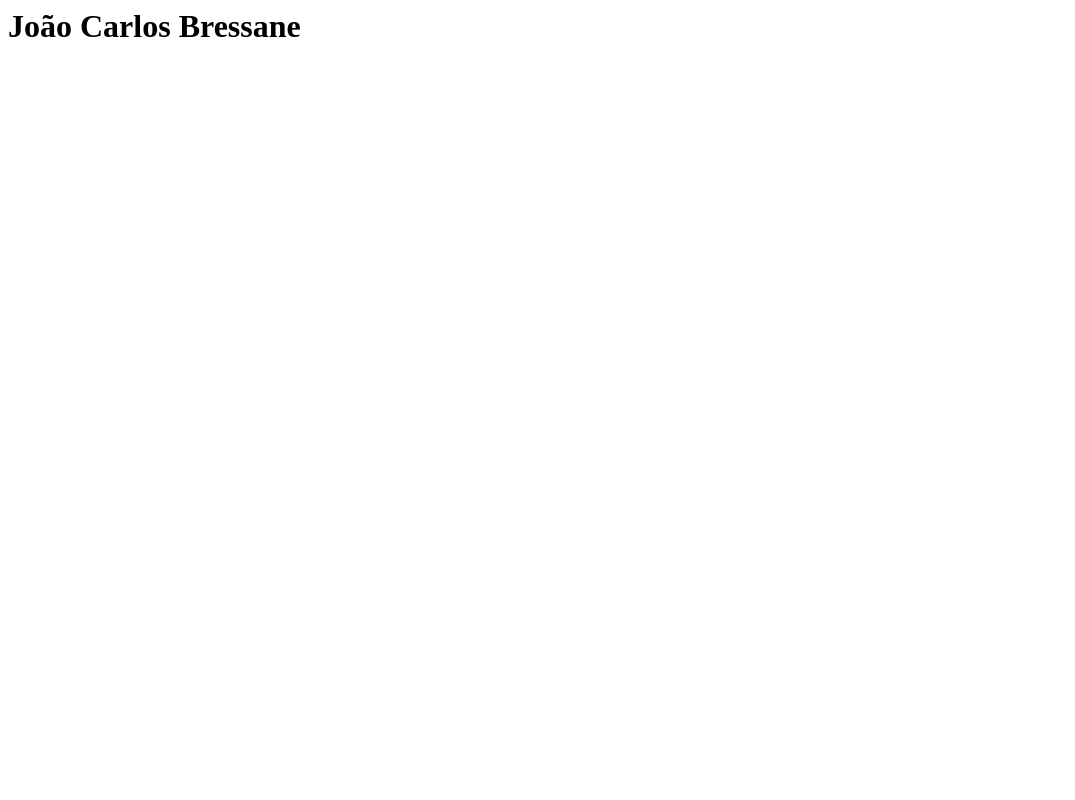
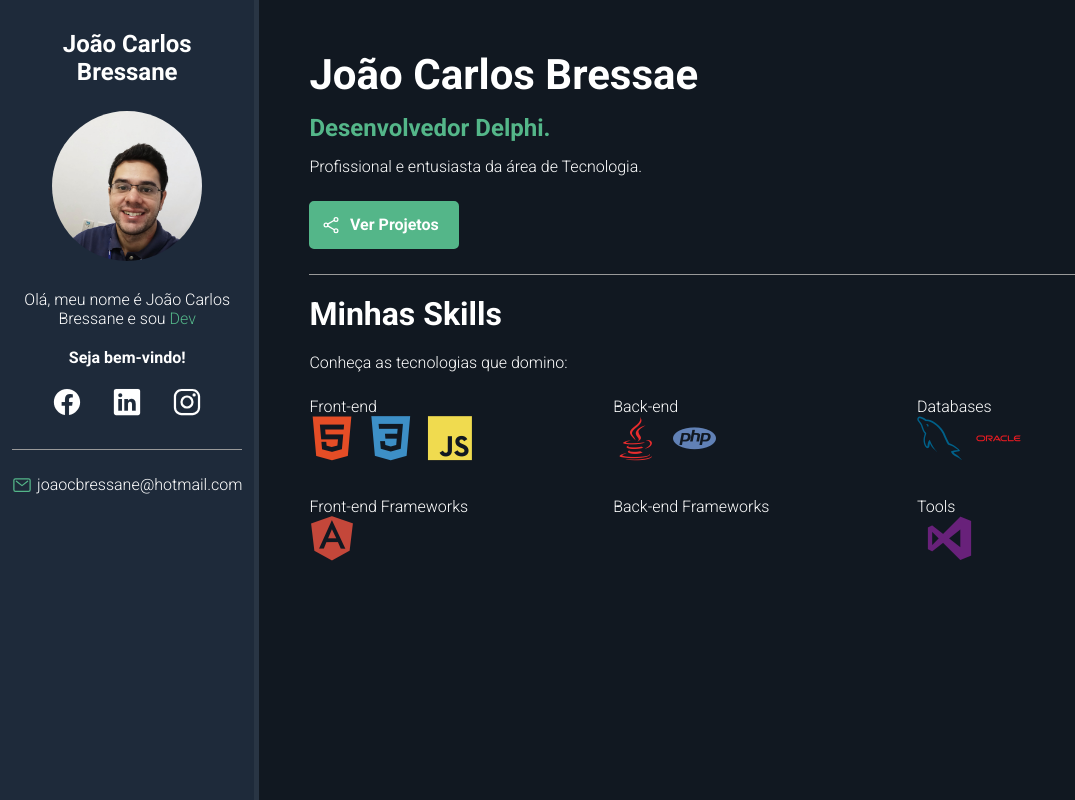
Before and after one commit to joaocbressane/joaocbressane.github.io, a plain HTML site: page index.html in a window 1280 px wide. Shown: the whole page, without its empty margins (0-1075 px from the left). Drawn offline with nearby package versions, Linux system fonts and the light colour scheme.

Commit message:
atualização

```diff
--- /dev/null
+++ b/css/styles.css
@@ -0,0 +1,246 @@
+/* Reset */
+*{
+    padding: 0;
+    margin: 0;
+    font-family: 'Roboto', sans-serif;
+    box-sizing: border-box;
+}
+
+/* Variables */
+:root{
+    --main-color: #54B689;
+    --main-text-color: #fff;
+    --border-color: #999;
+    --bio-bg-color: #1E2A3A;
+    --bio-border-color: #293544;
+    --about-bg-color: #111821;
+}
+
+/* General */
+.highlight{
+    color: var(--main-color) ;
+}
+
+/* Containers */
+#container{
+    display: flex;
+    flex-direction: row;
+    color: var(--main-text-color);
+}
+
+#bio-container {
+    flex: 1 1 20%;
+    min-height: 100vh;
+    background-color: var(--bio-bg-color);
+    text-align: center;
+    padding: 30px 12px;
+    border-right: 5px solid var(--bio-border-color) ;
+}
+
+#about-container{
+    flex: 1 1 80%;
+    min-height: 100vh;
+    background-color: var(--about-bg-color);
+    padding: 50px;
+}
+
+
+/* Bio container*/
+
+#bio-container #welcome-text {
+    font-weight: bold;
+}
+
+#bio-container img {
+    width: 150px;
+    height: 150px;
+}
+
+#bio-container h2 {
+  margin-bottom: 25px;
+}
+
+#bio-container p {
+    margin-bottom: 20px;
+}
+
+#bio-img {
+    width: 175px;
+    height: 175px;
+    border-radius: 50%;
+    margin-bottom: 25px;
+}
+
+#social-container {
+    display: flex;
+    justify-content: center;
+    list-style: none;
+    border-bottom: 1px solid var(--border-color);
+    margin-bottom: 25px;
+    padding-bottom: 25px;
+}
+
+#social-container li {
+    flex: 1 1 0;
+    max-width: 60px;
+    font-size: 30px;
+}
+
+#social-container li a{
+    color: var(--main-color);
+    font-size: 30px;
+}
+
+#email-container{
+    display: flex;
+    justify-content: center;
+}
+
+#email-container ion-icon, #email-container a{
+    flex: 1 1 0;
+}
+
+#email-container a {
+    color: var(--main-text-color);
+    text-decoration: none;
+    max-width: 225px;
+}
+
+#email-container ion-icon {
+   color: var(--main-color);
+   font-size: 20px;
+   margin-right: 5px;
+   max-width: 20px;
+}
+
+
+/* about container*/
+
+#name{
+    font-size: 42px;
+    margin-bottom: 15px;
+}
+
+#title{
+    font-size: 24px;
+    margin-bottom: 15px;
+    font-weight: bold;
+}
+
+.description {
+    max-width: 75%;
+    margin-bottom: 10px;
+}
+
+#btn-projects {
+    font-weight: bold;
+    font-size: 16px;
+    color: var(--main-text-color);
+    background-color: var(--main-color);
+    border: 2px solid var(--main-color);
+    border-radius: 5px;
+    text-decoration: none;
+    transition: .5s;
+    margin:  25px 0;
+    padding: 12px 10px;
+    width: 150px;
+    text-align: center;
+    display: flex;
+}
+
+#btn-projects ion-icon, #btn-projects span {
+    flex: 1 1 0;
+}
+
+#btn-projects ion-icon {
+    font-size: 20px;
+    max-width: 20px;
+}
+
+#btn-projects:hover {
+    background-color: transparent;
+}
+
+#skills-section-title {
+    border-top: 1px solid var(--border-color);
+    padding-top: 20px;
+    margin-bottom: 20px;
+    font-size:  32px;
+}
+
+#skills-container {
+    display: flex;
+    flex-wrap: wrap;
+    margin-top: 25px;
+}
+
+.skills-box {
+    flex: 1 1 33%;
+    max-width: 33%;
+    margin-bottom: 35px;
+}
+
+.skilss-title {
+    font-size: 24px;
+    margin-bottom: 25px;
+    font-weight: bold;
+    padding-left: 10px;
+    border-left: 5px solid var(--main-color) ;
+}
+
+
+.skills-box i {
+    font-size: 45px;
+    margin-right: 10px;
+}
+
+
+/* mobile */
+@media (max-width: 450px){
+
+    #container {
+        flex-direction: column;
+    }
+
+    #bio-container {
+        min-height: auto;
+        border-right: none;
+        border-bottom: 5px solid var(--bio-border-color);
+    }
+
+    #bio-container h2 {
+        display: none;
+    }
+
+    #bio-container p {
+        max-width: 60%;
+        margin: 10px auto;
+    }
+
+    #about-container {
+        text-align: center;
+        padding: 30px;
+    }
+
+    #about-container .description {
+        margin: 10px auto;
+        max-width: 100%;
+        line-height: 26px;
+    }
+
+    #btn-projects {
+       margin: 20px;
+    }
+
+    .skills-box {
+        flex: 1 1 100%;
+        max-width: 100%;
+        margin-bottom: 40px;
+        text-align: left;
+    }
+
+    .skills-box i {
+        font-size: 60px;
+    }
+
+}
--- a/index.html
+++ b/index.html
@@ -1 +1,94 @@
-<h1>João Carlos Bressane</h1>
+<!DOCTYPE html>
+<html lang="en">
+<head>
+    <meta charset="UTF-8">
+    <meta http-equiv="X-UA-Compatible" content="IE=edge">
+    <meta name="viewport" content="width=device-width, initial-scale=1.0">
+    <title>Portfólio - João Carlos Bressane</title>
+
+    <!--CSS do Projeto-->
+    <link rel="stylesheet" href="css/styles.css">
+
+    <!--Google Fonts-->
+    <link rel="preconnect" href="https://fonts.googleapis.com">
+    <link rel="preconnect" href="https://fonts.gstatic.com" crossorigin>
+    <link href="https://fonts.googleapis.com/css2?family=Roboto:ital,wght@0,300;0,700;0,900;1,300;1,700;1,900&display=swap" rel="stylesheet">
+
+    <!--Dev Icon Fonts-->
+    <link rel="stylesheet" href="https://cdn.jsdelivr.net/gh/devicons/devicon@v2.15.1/devicon.min.css">
+
+</head>
+<body>
+   <main id="container">
+       <aside id="bio-container">
+           <h2>João Carlos Bressane</h2>
+           <img id="bio-img" src="img/perfil.jpg" alt="João Carlos Bressane">
+           <p>Olá, meu nome é João Carlos Bressane e sou <span class="highlight">Dev</span></p>
+           <p id="welcome-text">Seja bem-vindo!</p>
+           <ul id="social-container">
+               <li><a href="#" target="_blank"></a> <ion-icon name="logo-facebook"></ion-icon></a> </li>
+               <li><a href="#" target="_blank"></a> <ion-icon name="logo-linkedin"></ion-icon></a> </li>
+               <li><a href="#" target="_blank"></a> <ion-icon name="logo-instagram"></ion-icon></a> </li>
+           </ul>
+           <div id="email-container">
+               <ion-icon name="mail-outline"></ion-icon><a href="mailto:joaocbressane@hotmail.com">joaocbressane@hotmail.com</a>
+           </div>
+
+       </aside>
+
+       <section id="about-container">
+           <h1 id="name">João Carlos Bressae</h1>
+           <p id="title"><span class="highlight">Desenvolvedor Delphi.</span></p>
+           <p class="description">Profissional e entusiasta da área de Tecnologia.</p>
+           <a href="#" id="btn-projects"><ion-icon name="share-social-outline"></ion-icon> <span>Ver Projetos</span></a>
+           <h2 id="skills-section-title">Minhas Skills</h2>
+           <p class="description">Conheça as tecnologias que domino:</p>
+
+            <div id="skills-container">
+
+                <div class="skills-box">
+                    <p class="skills-title">Front-end</p>
+                    <i class="devicon-html5-plain colored"></i>
+                    <i class="devicon-css3-plain colored"></i>
+                    <i class="devicon-javascript-plain colored"></i>
+                </div>
+
+                <div class="skills-box">
+                    <p class="skills-title">Back-end</p>
+                    <i class="devicon-java-plain colored"></i>
+                    <i class="devicon-php-plain colored"></i>
+                </div>
+
+                <div class="skills-box">
+                    <p class="skills-title">Databases</p>
+                    <i class="devicon-mysql-plain colored"></i>
+                    <i class="devicon-oracle-plain colored"></i>
+                    <i class="devicon-sqlserver-plain colored"></i>
+                </div>
+
+                <div class="skills-box">
+                    <p class="skills-title">Front-end Frameworks</p>
+                    <i class="devicon-angularjs-plain colored"></i>
+                </div>
+
+                <div class="skills-box">
+                    <p class="skills-title">Back-end Frameworks</p>
+
+                </div>
+
+                <div class="skills-box">
+                    <p class="skills-title">Tools</p>
+                    <i class="devicon-eclipseide-plain colored"></i>
+                    <i class="devicon-visualstudio-plain colored"></i>
+                    <i class="devicon-netbeans-plain colored"></i>
+                </div>
+            </div>
+
+       </section>
+
+   </main>
+
+    <script type="module" src="https://unpkg.com/ionicons@5.5.2/dist/ionicons/ionicons.esm.js"></script>
+    <script nomodule src="https://unpkg.com/ionicons@5.5.2/dist/ionicons/ionicons.js"></script>
+</body>
+</html>
```
Also changed, not shown: img/perfil.jpg (added).
